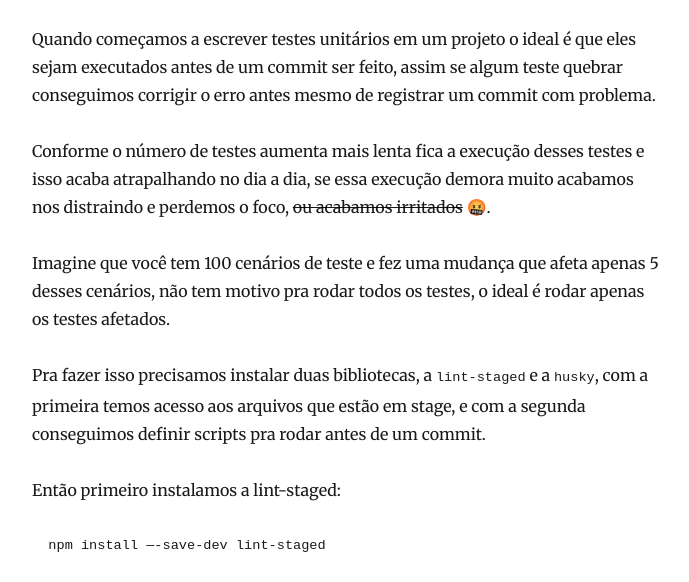
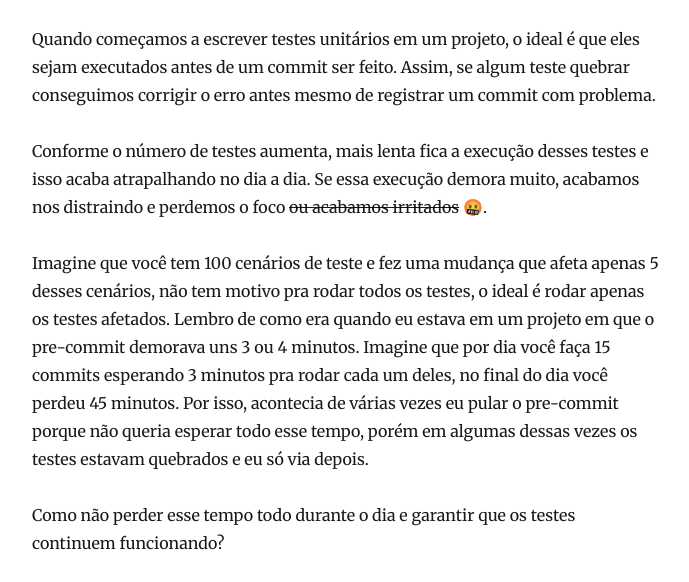
Before and after one commit to evelew/blog, a Gatsby site: page /otimizando-o-pre-commit/ in a window 1280 px wide. Shown: the part 170-752 px from the top of the page, without its empty margins (293-982 px from the left). Built offline with nearby package versions, Linux system fonts and the light colour scheme; Gatsby itself is replaced by a stand-in of ours; some packages are replaced by stand-ins of ours.

Commit message:
Update the new text

````diff
--- a/content/blog/otimizando-o-pre-commit/index.md
+++ b/content/blog/otimizando-o-pre-commit/index.md
@@ -4,13 +4,15 @@ description: A vida é curta demais pra ter um pre-commit demorado
 date: "2020-06-17T00:00:00.121Z"
 ---
 
-Quando começamos a escrever testes unitários em um projeto o ideal é que eles sejam executados antes de um commit ser feito, assim se algum teste quebrar conseguimos corrigir o erro antes mesmo de registrar um commit com problema.
+Quando começamos a escrever testes unitários em um projeto, o ideal é que eles sejam executados antes de um commit ser feito. Assim, se algum teste quebrar conseguimos corrigir o erro antes mesmo de registrar um commit com problema.
 
-Conforme o número de testes aumenta mais lenta fica a execução desses testes e isso acaba atrapalhando no dia a dia, se essa execução demora muito acabamos nos distraindo e perdemos o foco, ~~ou acabamos irritados~~ &#129324;.
+Conforme o número de testes aumenta, mais lenta fica a execução desses testes e isso acaba atrapalhando no dia a dia. Se essa execução demora muito, acabamos nos distraindo e perdemos o foco ~~ou acabamos irritados~~ &#129324;.
 
-Imagine que você tem 100 cenários de teste e fez uma mudança que afeta apenas 5 desses cenários, não tem motivo pra rodar todos os testes, o ideal é rodar apenas os testes afetados.
+Imagine que você tem 100 cenários de teste e fez uma mudança que afeta apenas 5 desses cenários, não tem motivo pra rodar todos os testes, o ideal é rodar apenas os testes afetados. Lembro de como era quando eu estava em um projeto em que o pre-commit demorava uns 3 ou 4 minutos. Imagine que por dia você faça 15 commits esperando 3 minutos pra rodar cada um deles, no final do dia você perdeu 45 minutos. Por isso, acontecia de várias vezes eu pular o pre-commit porque não queria esperar todo esse tempo, porém em algumas dessas vezes os testes estavam quebrados e eu só via depois.
 
-Pra fazer isso precisamos instalar duas bibliotecas, a `lint-staged` e a `husky`, com a primeira temos acesso aos arquivos que estão em stage, e com a segunda conseguimos definir scripts pra rodar antes de um commit.
+Como não perder esse tempo todo durante o dia e garantir que os testes continuem funcionando?
+
+Pra fazer isso precisamos instalar duas bibliotecas, a `lint-staged` e a `husky`. Com a primeira temos acesso aos arquivos que estão em stage, e com a segunda conseguimos definir scripts pra rodar antes de um commit.
 
 Então primeiro instalamos a lint-staged:
 
@@ -48,4 +50,6 @@ Depois disso instalamos o `husky` e adicionamos o script `lint-staged` pra ser e
   }
 ```
 
-E pronto, agora toda vez que fizermos um commit apenas os testes que foram afetados pelas mudanças do commit atual vão ser executados, se os arquivos alterados não tiverem nenhum teste relacionado a eles então nenhum teste é executado.
+E pronto, agora toda vez que fizermos um commit, apenas os testes que foram afetados pelas mudanças do commit atual vão ser executados. Se os arquivos alterados não tiverem nenhum teste relacionado a eles então nenhum teste é executado.
+
+Com isso temos a segurança de que os testem estão funcionando em todos os commitss e diminuímos o tempo do pre-commit. Assim, com o tempo economizado, você consegue focar melhor nas entregas que geram valor direto pro seu usuário.
````
